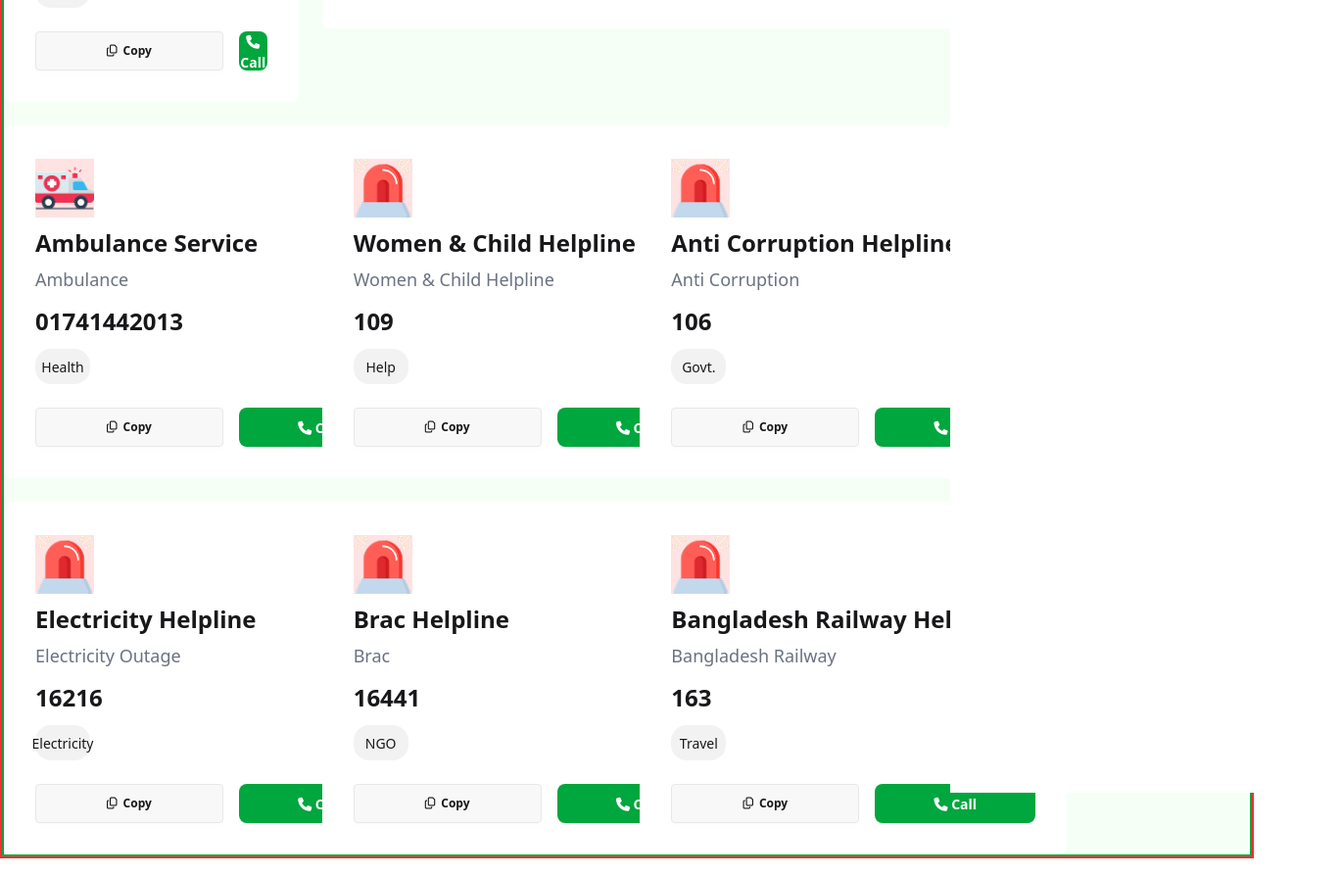
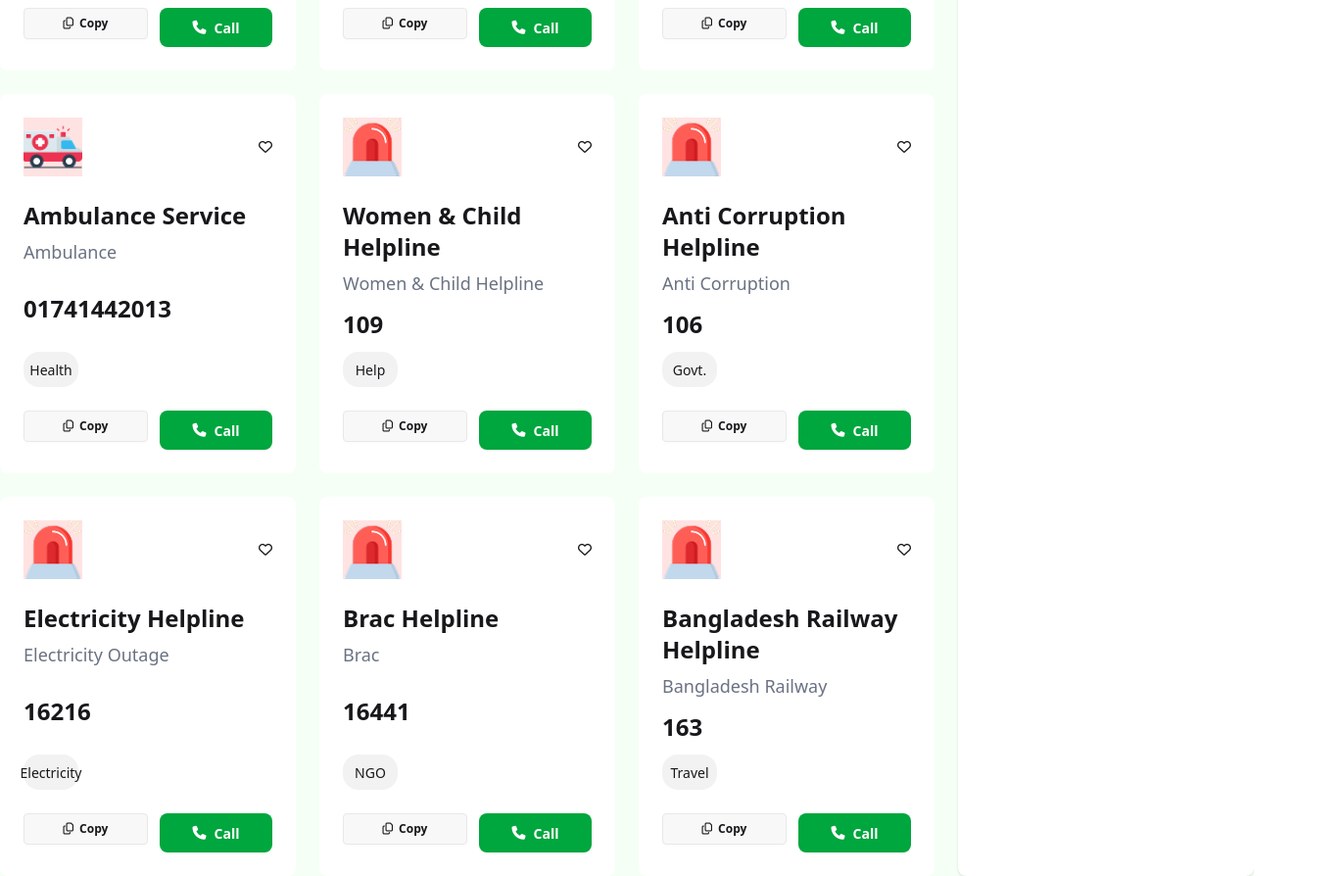
Before and after one commit to Meshkat20/Emergency-Service, a plain HTML site: page index.html in a window 1280 px wide. Shown: the part 679-1573 px from the top of the page at 98% size, 1370 px wide, since content can reach past the window. Drawn offline with nearby package versions, Linux system fonts and the light colour scheme.

Commit message:
js er kaj kalke korbo gd night

```diff
--- a/index.html
+++ b/index.html
@@ -7,11 +7,11 @@
 
     <!-- Tailwind CSS CDN -->
      <script src="https://cdn.jsdelivr.net/npm/@tailwindcss/browser@4"></script>
-      <!-- <link href="https://cdn.jsdelivr.net/npm/tailwindcss@2.2.19/dist/tailwind.min.css" rel="stylesheet"> -->
+
 
      <!-- Daisy UI -->
     <link href="https://cdn.jsdelivr.net/npm/daisyui@5" rel="stylesheet" type="text/css" />
-    <!-- <script src="https://cdn.jsdelivr.net/npm/@tailwindcss/browser@4"></script> -->
+
     <link rel="stylesheet" href="https://cdnjs.cloudflare.com/ajax/libs/font-awesome/6.5.0/css/all.min.css">
 
 
@@ -19,7 +19,7 @@
 </head>
 <body>
     <header>
-        <div class="flex justify-between mr-16 ml-16">
+        <div class="flex flex-col md:flex-row justify-between items-center px-4 md:px-16 py-4">
             <div class="flex items-center">
                 <img class="h-12 w-12 mr-5" src="img/logo.png" alt="">
                 <h1 class="text-[#006747] font-extrabold ">Emergency <br> Service</h1>
@@ -27,10 +27,10 @@
 
             <!-- Header Left -->
 
-            <div class="flex mt-6 mb-6">
-                <div class="heart h-14 w-32 flex items-center justify-center rounded-2xl bg-[#41FF6B1A] mr-5"> <span class=" text-sm font-bold mr-2">0</span> <img class="h-8 w-8" src="img/heart.png" alt=""></div>
-                <div class="heart h-14 w-32 flex items-center justify-center rounded-2xl bg-[#41FF6B1A] mr-5"> <span class=" text-sm font-bold mr-2">100</span> <img class="h-8 w-8" src="img/coin.png" alt=""></div>
-                <div class="heart h-14 w-32 flex items-center justify-center rounded-2xl bg-[#00A63E] font-bold text-white mr-5">  <span class="mr-1"> 2 </span> Copy</div>
+            <div class="flex mt-6 mb-6 w-11/12 lg:w-auto ">
+                <div class="heart h-14 w-28 flex items-center justify-center rounded-2xl bg-[#41FF6B1A] mr-5"> <span class=" text-sm font-bold mr-2">0</span> <img class="h-8 w-8" src="img/heart.png" alt=""></div>
+                <div class="heart h-14 w-28 flex items-center justify-center rounded-2xl bg-[#41FF6B1A] mr-5"> <span class=" text-sm font-bold mr-2">100</span> <img class="h-8 w-8" src="img/coin.png" alt=""></div>
+                <div class="heart h-14 w-28 flex items-center justify-center rounded-2xl bg-[#00A63E] font-bold text-white mr-5">  <span class="mr-1"> 2 </span> Copy</div>
 
             </div>
         </div>
@@ -38,7 +38,7 @@
 
     <!-- Banner Part -->
 
-    <div class="banner w-full h-[240px] flex flex-col items-center justify-center bg-gradient-to-r from-[#013223] via-[#006747] to-[#013223]">
+    <div class="banner w-full flex flex-col items-center justify-center text-center p-6 bg-gradient-to-r from-[#013223] via-[#006747] to-[#013223]">
         <img class="h-24 w-24" src="img/logo.png" alt="">
         <h1 class="text-white text-[40px] font-bold ">Emergency Service Directory</h1>
         <p class="text-white ">Government Emergency Services at Your Fingertip – A Project by  Government of the People’s Republic of Bangladesh</p>
@@ -47,10 +47,10 @@
     <!-- body part -->
 
     <div class="shobar-bap">
-        <div class="body-parent border-2 border-red-500 bg-[#f5fff6]">
-            <div class="card-parent border-2 border-green-600 grid grid-cols-12 gap-4">
-                <div class="left-side lg:col-span-9 grid sm:grid-cols-2 xl:grid-cols-3 gap-6">
-                    <div class="card-body bg-white rounded-lg w-full p-8">
+        <div class="body-parent  bg-[#f5fff6]">
+            <div class="card-parent  grid grid-cols-1 lg:grid-cols-12 gap-6 ">
+                <div class="left-side lg:col-span-9 grid sm:grid-cols-2 xl:grid-cols-3 gap-6 justify-around">
+                    <div class="card-body bg-white rounded-lg w-full p-6">
                         <div class="flex justify-between mb-4 items-center">
                             <img class="h-[60px] w-[60px] bg-[#ffe3e2]" src="img/emergency.png" alt="">
                             <i class="fa-regular fa-heart"></i>
@@ -59,15 +59,19 @@
                         <p class=" text-gray-500 text-[18px]">National Emergency</p>
                         <p class="text-2xl font-extrabold mb-1 mt-1">999</p>
                         <div class="bg-[#f2f2f2] rounded-2xl w-14 h-9 flex items-center justify-center ">All</div>
-                        <div class=" justify-between mt-4 flex flex-row ">
-                            <button class="btn w-48 h-10 mr-4 btn-sm">
+                        <!-- Button parts -->
+                        <div class=" mt-4 flex flex-col sm:flex-row sm:justify-between gap-3 ">
+                            <button class="btn btn-sm w-full sm:w-1/2">
                                 <i class="fa-regular fa-copy "></i> Copy</button>
-                            <button class=" w-48 h-10 bg-[#00a63e] hover:bg-[#008631] rounded-lg">
+                            <button class=" w-full sm:w-1/2 h-10 bg-[#00a63e] hover:bg-[#008631] rounded-lg flex items-center justify-center gap-2">
                                 <i class="fa-solid fa-phone text-white"></i> <span class="text-white font-bold">Call</span></button>
                         </div>
                     </div>
-                    <div class="card-body bg-white rounded-lg h-[360px] w-[436px] p-8">
-                        <div class="flex justify-between w-96 h-16 items-center">
+
+                    <!-- POlice Card -->
+
+                    <div class="card-body bg-white rounded-lg w-full p-6">
+                        <div class="flex justify-between mb-4 items-center">
                             <img class="h-[60px] w-[60px] bg-[#dfefff]" src="img/police.png" alt="">
                             <i class="fa-regular fa-heart"></i>
                         </div>
@@ -75,15 +79,15 @@
                         <p class=" text-gray-500 text-[18px]">Police</p>
                         <p class="text-2xl font-extrabold mb-1 mt-1">999</p>
                         <div class="bg-[#f2f2f2] rounded-2xl w-14 h-9 flex items-center justify-center ">Police</div>
-                        <div class=" justify-between mt-4 flex flex-row ">
-                            <button class="btn w-48 h-10 mr-4 btn-sm">
+                        <div class=" mt-4 flex flex-col sm:flex-row sm:justify-between gap-3 ">
+                            <button class="btn btn-sm w-full sm:w-1/2">
                                 <i class="fa-regular fa-copy "></i> Copy</button>
-                           <button class=" w-48 h-10 bg-[#00a63e] hover:bg-[#008631] rounded-lg">
+                            <button class=" w-full sm:w-1/2 h-10 bg-[#00a63e] hover:bg-[#008631] rounded-lg flex items-center justify-center gap-2">
                                 <i class="fa-solid fa-phone text-white"></i> <span class="text-white font-bold">Call</span></button>
                         </div>
                     </div>
-                    <div class="card-body bg-white rounded-lg  h-[360px] w-[436px] p-8">
-                        <div class="flex justify-between w-96 h-16 items-center">
+                    <div class="card-body bg-white rounded-lg w-full p-6">
+                        <div class="flex justify-between mb-4 items-center">
                             <img class="h-[60px] w-[60px] bg-[#ffe3e2]" src="img/fire-service.png" alt="">
                             <i class="fa-regular fa-heart"></i>
                         </div>
@@ -91,15 +95,15 @@
                         <p class=" text-gray-500 text-[18px]">Fire Service </p>
                         <p class="text-2xl font-extrabold mb-1 mt-1">999</p>
                         <div class="bg-[#f2f2f2] rounded-2xl w-14 h-9 flex items-center justify-center ">Fire </div>
-                        <div class=" justify-between mt-4 flex flex-row ">
-                            <button class="btn w-48 h-10 mr-4 btn-sm">
+                        <div class=" mt-4 flex flex-col sm:flex-row sm:justify-between gap-3 ">
+                            <button class="btn btn-sm w-full sm:w-1/2">
                                 <i class="fa-regular fa-copy "></i> Copy</button>
-                            <button class=" w-48 h-10 bg-[#00a63e] hover:bg-[#008631] rounded-lg">
+                            <button class=" w-full sm:w-1/2 h-10 bg-[#00a63e] hover:bg-[#008631] rounded-lg flex items-center justify-center gap-2">
                                 <i class="fa-solid fa-phone text-white"></i> <span class="text-white font-bold">Call</span></button>
                         </div>
                     </div>
-                    <div class="card-body bg-white rounded-lg  h-[360px] w-[436px] p-8">
-                        <div class="flex justify-between w-96 h-16 items-center">
+                    <div class="card-body bg-white rounded-lg w-full p-6">
+                        <div class="flex justify-between mb-4 items-center">
                             <img class="h-[60px] w-[60px] bg-[#ffe3e2]" src="img/ambulance.png" alt="">
                             <i class="fa-regular fa-heart"></i>
                         </div>
@@ -107,15 +111,15 @@
                         <p class=" text-gray-500 text-[18px]">Ambulance</p>
                         <p class="text-2xl font-extrabold mb-1 mt-1">01741442013</p>
                         <div class="bg-[#f2f2f2] rounded-2xl w-14 h-9 flex items-center justify-center ">Health</div>
-                        <div class=" justify-between mt-4 flex flex-row ">
-                            <button class="btn w-48 h-10 mr-4 btn-sm">
+                        <div class=" mt-4 flex flex-col sm:flex-row sm:justify-between gap-3 ">
+                            <button class="btn btn-sm w-full sm:w-1/2">
                                 <i class="fa-regular fa-copy "></i> Copy</button>
-                            <button class=" w-48 h-10 bg-[#00a63e] hover:bg-[#008631] rounded-lg">
+                            <button class=" w-full sm:w-1/2 h-10 bg-[#00a63e] hover:bg-[#008631] rounded-lg flex items-center justify-center gap-2">
                                 <i class="fa-solid fa-phone text-white"></i> <span class="text-white font-bold">Call</span></button>
                         </div>
                     </div>
-                    <div class="card-body bg-white rounded-lg  h-[360px] w-[436px] p-8">
-                        <div class="flex justify-between w-96 h-16 items-center">
+                    <div class="card-body bg-white rounded-lg w-full p-6">
+                        <div class="flex justify-between mb-4 items-center">
                             <img class="h-[60px] w-[60px] bg-[#ffe3e2]" src="img/emergency.png" alt="">
                             <i class="fa-regular fa-heart"></i>
                         </div>
@@ -123,15 +127,15 @@
                         <p class=" text-gray-500 text-[18px]">Women & Child Helpline</p>
                         <p class="text-2xl font-extrabold mb-1 mt-1">109</p>
                         <div class="bg-[#f2f2f2] rounded-2xl w-14 h-9 flex items-center justify-center ">Help</div>
-                        <div class=" justify-between mt-4 flex flex-row ">
-                            <button class="btn w-48 h-10 mr-4 btn-sm">
+                        <div class=" mt-4 flex flex-col sm:flex-row sm:justify-between gap-3 ">
+                            <button class="btn btn-sm w-full sm:w-1/2">
                                 <i class="fa-regular fa-copy "></i> Copy</button>
-                            <button class=" w-48 h-10 bg-[#00a63e] hover:bg-[#008631] rounded-lg">
+                            <button class=" w-full sm:w-1/2 h-10 bg-[#00a63e] hover:bg-[#008631] rounded-lg flex items-center justify-center gap-2">
                                 <i class="fa-solid fa-phone text-white"></i> <span class="text-white font-bold">Call</span></button>
                         </div>
                     </div>
-                    <div class="card-body bg-white rounded-lg  h-[360px] w-[436px] p-8">
-                        <div class="flex justify-between w-96 h-16 items-center">
+                    <div class="card-body bg-white rounded-lg w-full p-6">
+                        <div class="flex justify-between mb-4 items-center">
                             <img class="h-[60px] w-[60px] bg-[#ffe3e2]" src="img/emergency.png" alt="">
                             <i class="fa-regular fa-heart"></i>
                         </div>
@@ -139,15 +143,15 @@
                         <p class=" text-gray-500 text-[18px]">Anti Corruption</p>
                         <p class="text-2xl font-extrabold mb-1 mt-1">106</p>
                         <div class="bg-[#f2f2f2] rounded-2xl w-14 h-9 flex items-center justify-center ">Govt.</div>
-                        <div class=" justify-between mt-4 flex flex-row ">
-                            <button class="btn w-48 h-10 mr-4 btn-sm">
+                        <div class=" mt-4 flex flex-col sm:flex-row sm:justify-between gap-3 ">
+                            <button class="btn btn-sm w-full sm:w-1/2">
                                 <i class="fa-regular fa-copy "></i> Copy</button>
-                            <button class=" w-48 h-10 bg-[#00a63e] hover:bg-[#008631] rounded-lg">
+                            <button class=" w-full sm:w-1/2 h-10 bg-[#00a63e] hover:bg-[#008631] rounded-lg flex items-center justify-center gap-2">
                                 <i class="fa-solid fa-phone text-white"></i> <span class="text-white font-bold">Call</span></button>
                         </div>
                     </div>
-                    <div class="card-body bg-white rounded-lg  h-[360px] w-[436px] p-8">
-                        <div class="flex justify-between w-96 h-16 items-center">
+                    <div class="card-body bg-white rounded-lg w-full p-6">
+                        <div class="flex justify-between mb-4 items-center">
                             <img class="h-[60px] w-[60px] bg-[#ffe3e2]" src="img/emergency.png" alt="">
                             <i class="fa-regular fa-heart"></i>
                         </div>
@@ -155,15 +159,15 @@
                         <p class=" text-gray-500 text-[18px]">Electricity Outage</p>
                         <p class="text-2xl font-extrabold mb-1 mt-1">16216</p>
                         <div class="bg-[#f2f2f2] rounded-2xl w-14 h-9 flex items-center justify-center ">Electricity</div>
-                        <div class=" justify-between mt-4 flex flex-row ">
-                            <button class="btn w-48 h-10 mr-4 btn-sm">
+                        <div class=" mt-4 flex flex-col sm:flex-row sm:justify-between gap-3 ">
+                            <button class="btn btn-sm w-full sm:w-1/2">
                                 <i class="fa-regular fa-copy "></i> Copy</button>
-                           <button class=" w-48 h-10 bg-[#00a63e] hover:bg-[#008631] rounded-lg">
+                            <button class=" w-full sm:w-1/2 h-10 bg-[#00a63e] hover:bg-[#008631] rounded-lg flex items-center justify-center gap-2">
                                 <i class="fa-solid fa-phone text-white"></i> <span class="text-white font-bold">Call</span></button>
                         </div>
                     </div>
-                    <div class="card-body bg-white rounded-lg  h-[360px] w-[436px] p-8">
-                        <div class="flex justify-between w-96 h-16 items-center">
+                    <div class="card-body bg-white rounded-lg w-full p-6">
+                        <div class="flex justify-between mb-4 items-center">
                             <img class="h-[60px] w-[60px] bg-[#ffe3e2]" src="img/emergency.png" alt="">
                             <i class="fa-regular fa-heart"></i>
                         </div>
@@ -171,15 +175,15 @@
                         <p class=" text-gray-500 text-[18px]">Brac</p>
                         <p class="text-2xl font-extrabold mb-1 mt-1">16441</p>
                         <div class="bg-[#f2f2f2] rounded-2xl w-14 h-9 flex items-center justify-center ">NGO</div>
-                        <div class=" justify-between mt-4 flex flex-row ">
-                            <button class="btn w-48 h-10 mr-4 btn-sm">
+                        <div class=" mt-4 flex flex-col sm:flex-row sm:justify-between gap-3 ">
+                            <button class="btn btn-sm w-full sm:w-1/2">
                                 <i class="fa-regular fa-copy "></i> Copy</button>
-                           <button class=" w-48 h-10 bg-[#00a63e] hover:bg-[#008631] rounded-lg">
+                            <button class=" w-full sm:w-1/2 h-10 bg-[#00a63e] hover:bg-[#008631] rounded-lg flex items-center justify-center gap-2">
                                 <i class="fa-solid fa-phone text-white"></i> <span class="text-white font-bold">Call</span></button>
                         </div>
                     </div>
-                    <div class="card-body bg-white rounded-lg h-[360px] w-[436px] p-8">
-                        <div class="flex justify-between w-96 h-16 items-center">
+                    <div class="card-body bg-white rounded-lg w-full p-6">
+                        <div class="flex justify-between mb-4 items-center">
                             <img class="h-[60px] w-[60px] bg-[#ffe3e2]" src="img/emergency.png" alt="">
                             <i class="fa-regular fa-heart"></i>
                         </div>
@@ -187,22 +191,25 @@
                         <p class=" text-gray-500 text-[18px]">Bangladesh Railway</p>
                         <p class="text-2xl font-extrabold mb-1 mt-1">163</p>
                         <div class="bg-[#f2f2f2] rounded-2xl w-14 h-9 flex items-center justify-center ">Travel</div>
-                        <div class=" justify-between mt-4 flex flex-row ">
-                            <button class="btn w-48 h-10 mr-4 btn-sm">
+                        <div class=" mt-4 flex flex-col sm:flex-row sm:justify-between gap-3 ">
+                            <button class="btn btn-sm w-full sm:w-1/2">
                                 <i class="fa-regular fa-copy "></i> Copy</button>
-                          <button class=" w-48 h-10 bg-[#00a63e] hover:bg-[#008631] rounded-lg">
+                            <button class=" w-full sm:w-1/2 h-10 bg-[#00a63e] hover:bg-[#008631] rounded-lg flex items-center justify-center gap-2">
                                 <i class="fa-solid fa-phone text-white"></i> <span class="text-white font-bold">Call</span></button>
                         </div>
                     </div>
                 </div>
-                <div class="sidebar h-[1140px] w-[400px] bg-white p-9 ">
+
+                <!-- Sidebar Call history part -->
+
+
+                <div class="sidebar col-span-1 lg:col-span-3 bg-white rounded-lg p-6 shadow ">
 
                 <div class="nav flex items-center justify-between ">
                     <div class="flex items-center">
                         <i class="fa-regular fa-clock mr-2"></i>
                     <h1>Call History</h1>
                     </div>
-                    <!-- <button class="btn btn-success btn-sm w-[114px] h-[52px]rounded-2xl  bg-[#00a63e] "><span class=" text-white font-bold"> Clear </span></button> -->
                     <button class=" w-[114px] h-[52px] bg-[#00a63e] hover:bg-[#008631] rounded-3xl">
                                 <i class="fa-solid fa-phone text-white"></i> <span class="text-white  ">Clear</span></button>
 
```
